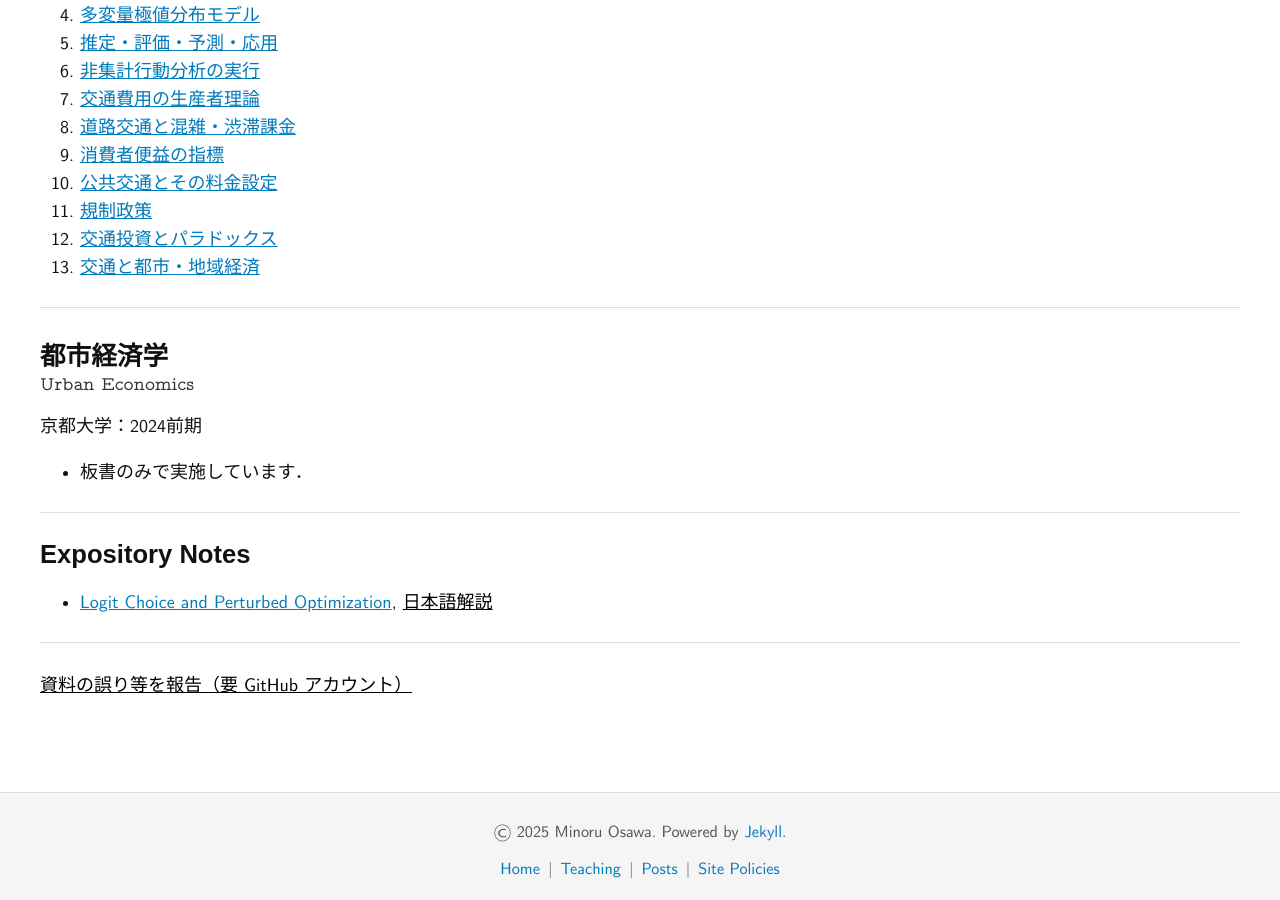
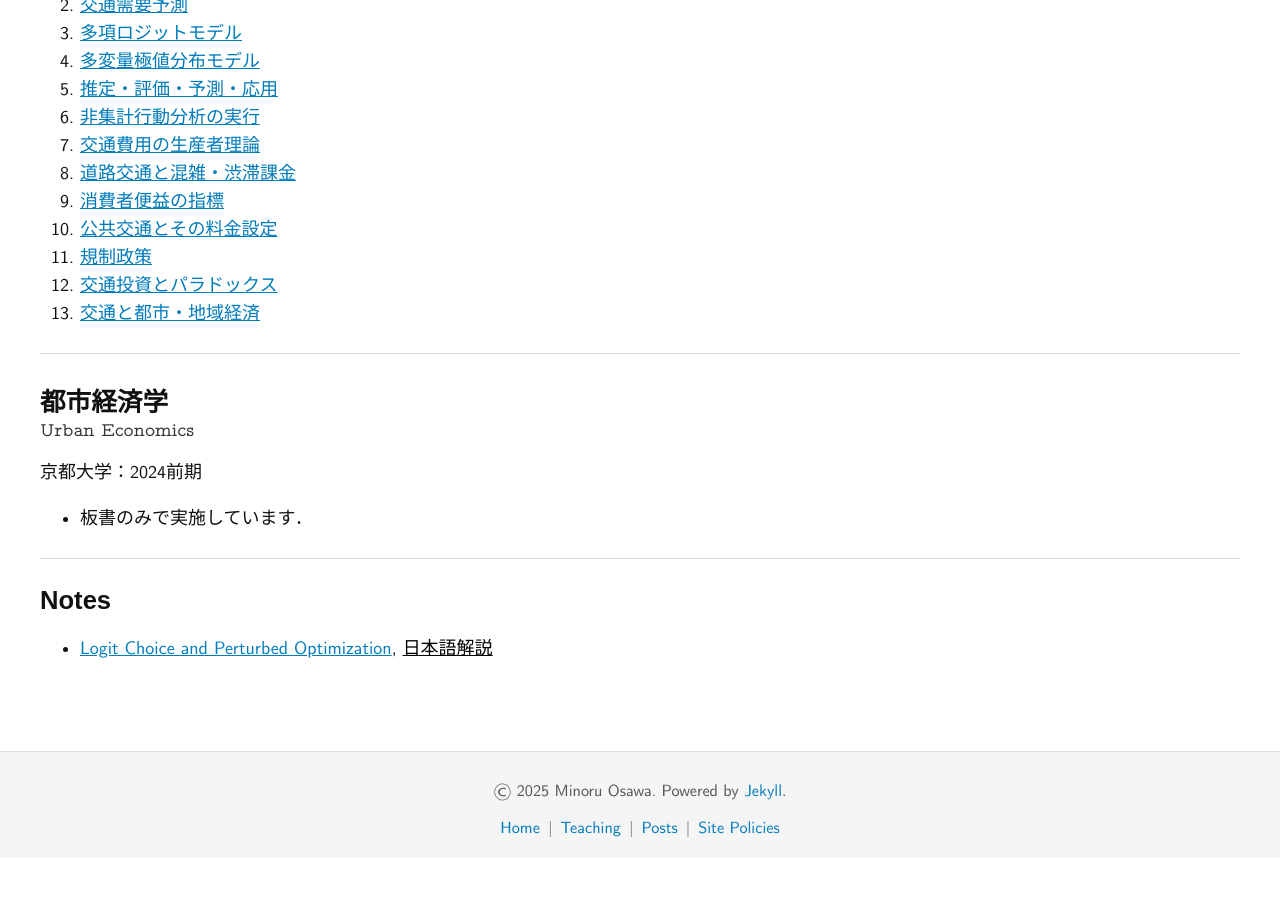
Before and after one commit to mino-osawa/mino-osawa.github.io, a Jekyll site: the page built from teaching.markdown, in a window 1280 px wide and 900 px high, scrolled down 1021 px. Built offline with Jekyll 4.4.1, drawn with Linux system fonts in a browser that asks for light colours; some web fonts are replaced; after the commit the page ends 1879 px from its top, so only the background shows below that.

Commit message:
minor fix

```diff
--- a/teaching.markdown
+++ b/teaching.markdown
@@ -82,11 +83,7 @@ permalink: "/teaching/"
 
 <hr>
 
-<h2>Expository Notes</h2>
+<h2>Notes</h2>
 <ul class="last_list">
 <li><a href="/notes/N2412_logit.pdf">Logit Choice and Perturbed Optimization</a>, <a href="https://mino-osawa.github.io/rum/2025/05/29/post.html">日本語解説</a></li>
 </ul>
-
-<hr>
-
-<p><a href="https://github.com/{{ site.github.user }}/{{ site.github.repo }}/issues/new?title=講義資料について" target="_blank">資料の誤り等を報告（要 GitHub アカウント）</a></p>
```
Also changed, not shown: other parts of teaching.markdown (+2 -1 lines).
